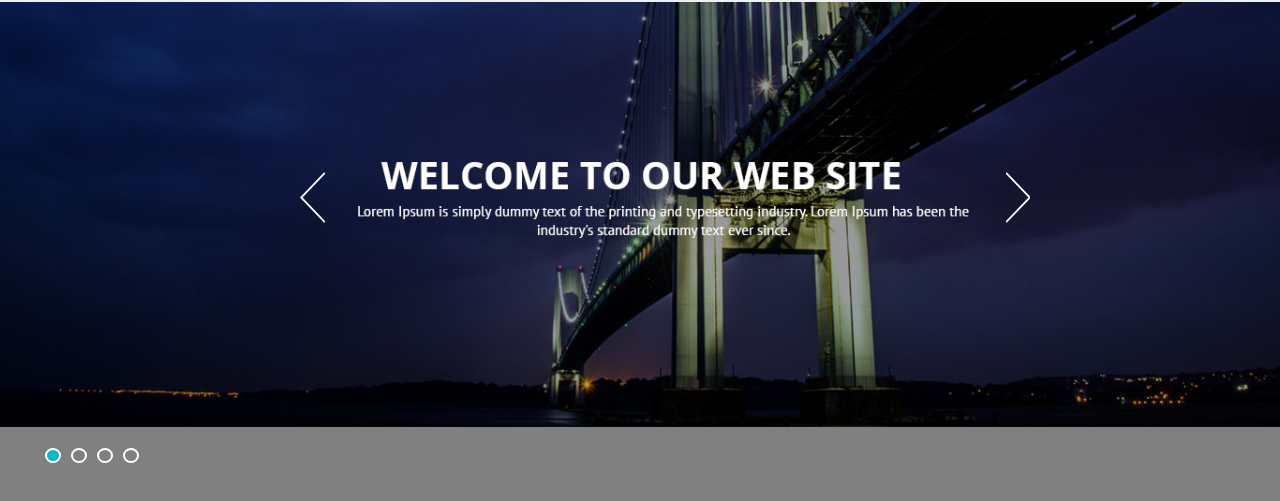
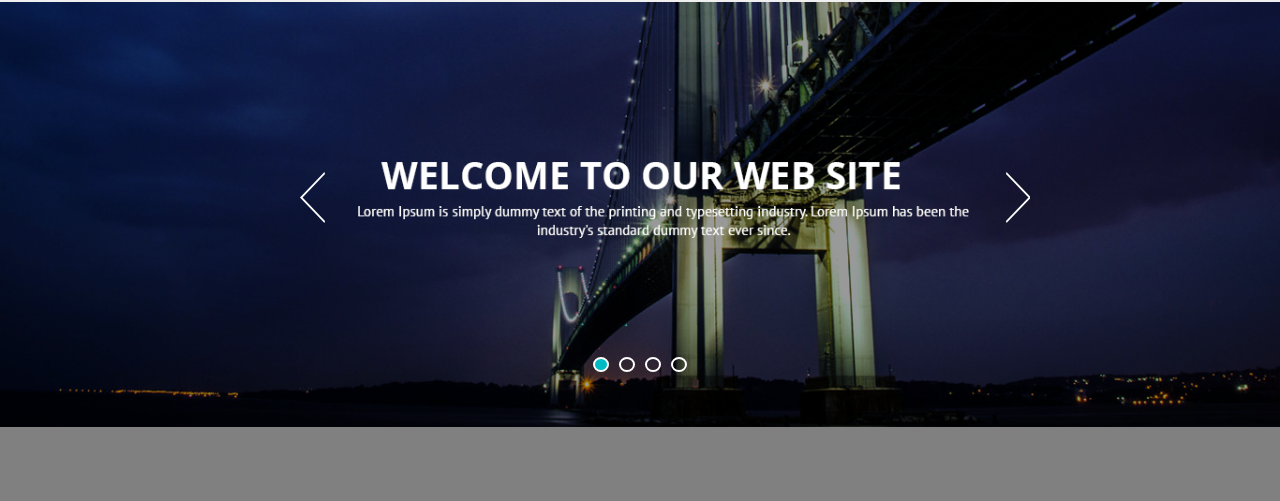
Before and after one commit to vitorhgn/website-html-css-js, a plain HTML site: page index.html in a window 1280 px wide. Shown: the part 143-644 px from the top of the page. Drawn offline with nearby package versions, Linux system fonts and the light colour scheme.

Commit message:
ajuste no slick ao passar as imagens

```diff
--- a/css/main.css
+++ b/css/main.css
@@ -102,6 +102,16 @@ button.slick-next{
 }
 .slick-dots{
     display: flex;
+    margin: 0;
+    width: 100%;
+    justify-content: center;
+    position: absolute;
+    bottom: 50px;
+    z-index: 9;
+}
+ul.slick-dots{
+    padding:0px;
+	margin: 0px;
 }
 .slick-dots li{
     font-size: 0px;
```
